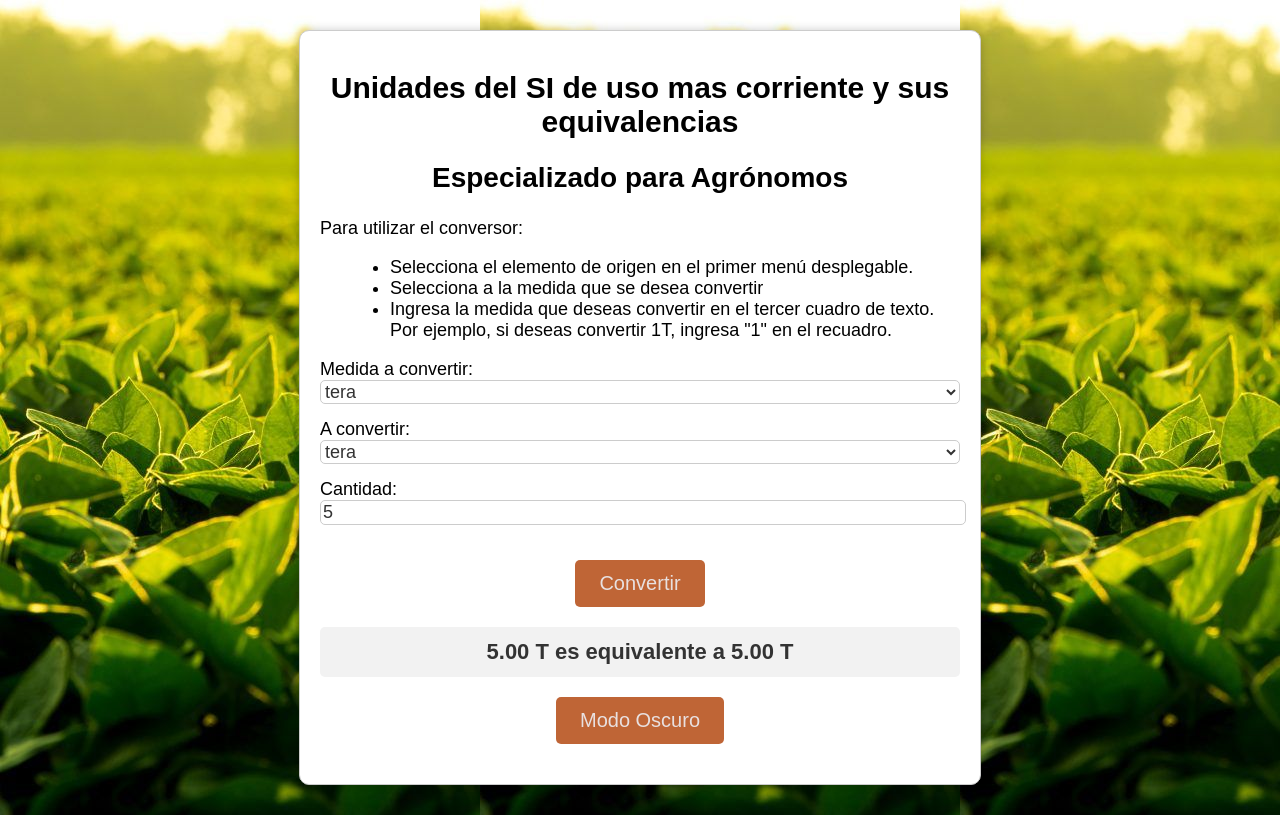
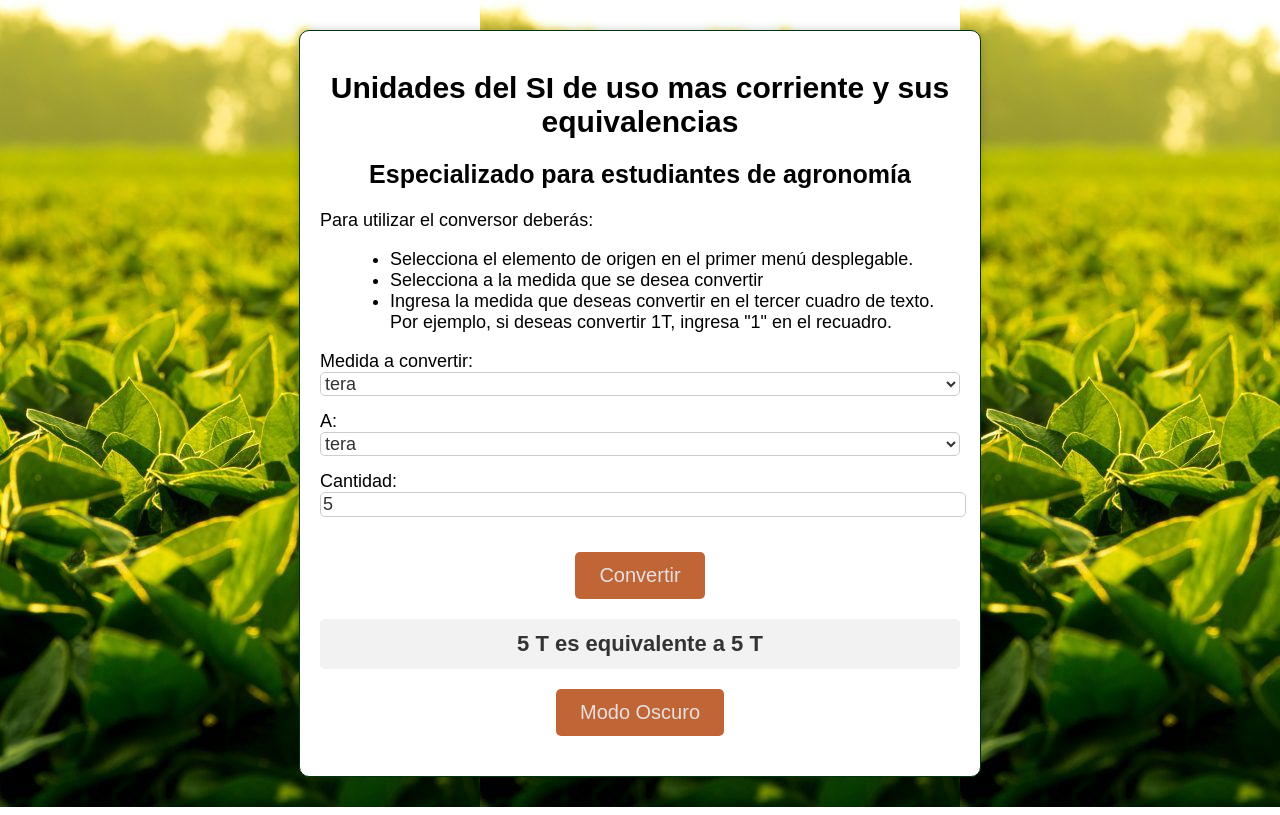
Before and after one commit to AgustinaPizzi/EntregaJS3, a plain HTML site: page index.html in a window 1280 px wide. Both pictures are taken after typing "5" into the empty fields and a click on the button "Convertir". Drawn offline with Linux system fonts and the light colour scheme.

Commit message:
arreglo errores

```diff
--- a/index.html
+++ b/index.html
@@ -12,10 +12,10 @@
     <div class="container">
         <h1>Unidades del SI de uso mas corriente y sus equivalencias</h1>
 
-        <h2>Especializado para Agrónomos</h2>
+        <h2>Especializado para estudiantes de agronomía</h2>
 
         <p>
-            Para utilizar el conversor:
+            Para utilizar el conversor deberás:
         </p>
 
         <ul>
@@ -31,22 +31,22 @@
                 <option value="G">giga</option>
                 <option value="M">mega</option>
                 <option value="k">kilo</option>
-                <option value="d">deci</option>
-                <option value="c">centi</option>
-                <option value="m">mili</option>
+                <option value="D">deci</option>
+                <option value="C">centi</option>
+                <option value="MI">mili</option>
 
             </select>
         </div>
         <div>
-            <label for="aNewmedida">A convertir:</label>
+            <label for="aNewmedida">A:</label>
             <select id="aNewmedida">
                 <option value="T">tera</option>
                 <option value="G">giga</option>
                 <option value="M">mega</option>
-                <option value="k">kilo</option>
-                <option value="d">deci</option>
-                <option value="c">centi</option>
-                <option value="m">mili</option>
+                <option value="K">kilo</option>
+                <option value="D">deci</option>
+                <option value="C">centi</option>
+                <option value="MI">mili</option>
 
             </select>
         </div>
@@ -61,8 +61,6 @@
 
     </div>
 
-
-
     <script src="main.js"></script>
 </body>
 
--- a/main.js
+++ b/main.js
@@ -25,17 +25,17 @@ document.addEventListener("DOMContentLoaded", () => {
     },
     {
       prefijo: "deci",
-      simbolo: "d",
+      simbolo: "D",
       factorMulti: 0.1,
     },
     {
       prefijo: "centi",
-      simbolo: "c",
+      simbolo: "C",
       factorMulti: 0.01,
     },
     {
       prefijo: "mili",
-      simbolo: "m",
+      simbolo: "MI",
       factorMulti: 0.001,
     },
   ];
@@ -64,36 +64,9 @@ document.addEventListener("DOMContentLoaded", () => {
     if (!isNaN(cantidad) && medidaOrigen && medidaDestino) {
       const convertedAmount =
         cantidad * (medidaOrigen.factorMulti / medidaDestino.factorMulti);
-      resultadoDiv.textContent = `${cantidad.toFixed(
-        2
-      )} ${deMedida} es equivalente a ${convertedAmount.toFixed(
-        2
-      )} ${aNewmedida}`;
+      resultadoDiv.textContent = `${cantidad} ${deMedida} es equivalente a ${convertedAmount} ${aNewmedida}`;
     } else {
       resultadoDiv.textContent = "ERROR! Ingrese un valor válido.";
-    }
-    if (!isNaN(cantidad) && medidaOrigen && medidaDestino) {
-      const convertedAmount =
-        cantidad * (medidaDestino.factorMulti / medidaOrigen.factorMulti);
-
-      const conversion = {
-        deMedida: deMedida,
-        aNewmedida: aNewmedida,
-        cantidad: cantidad,
-        resultado: convertedAmount.toFixed(2),
-      };
-
-      conversionesGuardadas.push(conversion);
-      localStorage.setItem(
-        "conversiones",
-        JSON.stringify(conversionesGuardadas)
-      );
-
-      resultadoDiv.textContent = `${cantidad.toFixed(
-        2
-      )} ${deMedida} es equivalente a ${convertedAmount.toFixed(
-        2
-      )} ${aNewmedida}`;
     }
   });
 
--- a/styles.css
+++ b/styles.css
@@ -11,7 +11,7 @@ body {
   width: 100%;
   margin: 30px auto;
   padding: 20px;
-  border: 1px solid #ccc;
+  border: 1px solid #00330f;
   border-radius: 10px;
   box-shadow: 0 0 10px rgba(0, 0, 0, 0.2);
   background-color: #fff;
@@ -24,8 +24,7 @@ h1 {
 }
 h2 {
   text-align: center;
-  font-size: 28px;
-  transition: color 0.3s ease;
+  font-size: 25px;
 }
 
 p {
@@ -81,7 +80,7 @@ button {
 }
 
 .modo-oscuro-activado {
-  background-color: #333;
+  background-color: #3333339f;
   color: #f2f2f2;
 }
 
@@ -91,12 +90,12 @@ button {
 
 .modo-oscuro-activado h1,
 .modo-oscuro-activado h2 {
-  color: #f2f2f2;
+  color: #ffffff;
 }
 
 .modo-oscuro-activado select,
 .modo-oscuro-activado input {
-  background-color: #333;
+  background-color: #423f3f;
   color: #f2f2f2;
 }
 
```
